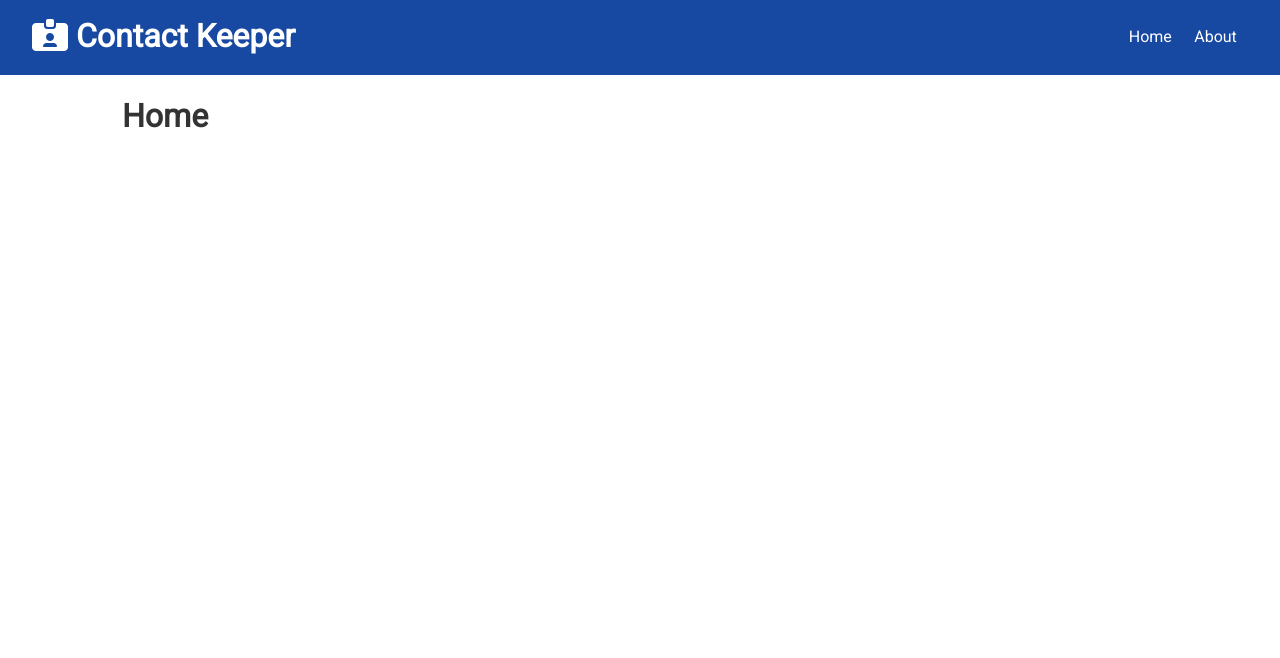
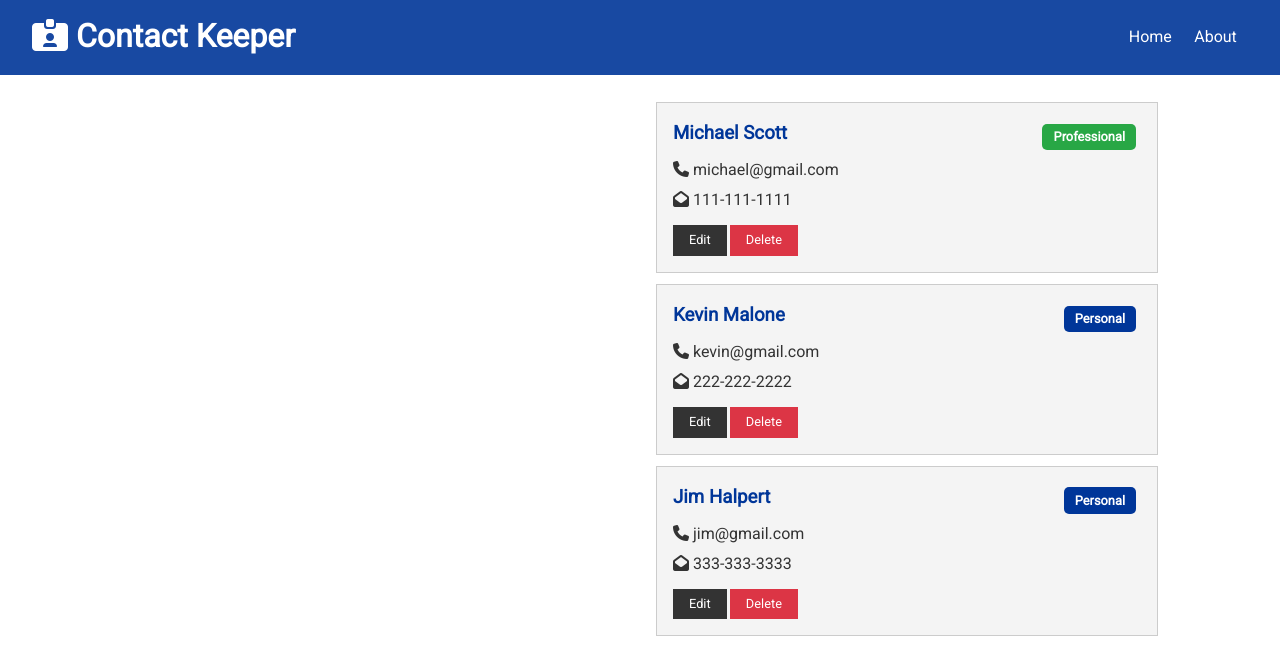
Before and after one commit to jordanduran/Contact-Keeper-CLIENT-, a React (Create React App) app: page / in a window 1280 px wide. Shown: the top 658 px of the page. Built offline with nearby package versions, Linux system fonts and the light colour scheme; the HTML template or start-up script is replaced by a standard one.

Commit message:
Contacts and ContactsItem components

```diff
--- /dev/null
+++ b/src/components/contacts/ContactItem.js
@@ -0,0 +1,45 @@
+import React from 'react';
+import PropTypes from 'prop-types';
+
+const ContactItem = ({ contact }) => {
+  const { id, name, email, phone, type } = contact;
+
+  return (
+    <div className='card bg-light'>
+      <h3 className='text-primary text-left'>
+        {name}{' '}
+        <span
+          style={{ float: 'right' }}
+          className={
+            'badge ' +
+            (type === 'professional' ? 'badge-success' : 'badge-primary')
+          }
+        >
+          {type.charAt(0).toUpperCase() + type.slice(1)}
+        </span>
+      </h3>
+      <ul className='list'>
+        {email && (
+          <li>
+            <i className='fas fa-phone' /> {email}
+          </li>
+        )}
+        {phone && (
+          <li>
+            <i className='fas fa-envelope-open' /> {phone}
+          </li>
+        )}
+      </ul>
+      <p>
+        <button className='btn btn-dark btn-sm'>Edit</button>
+        <button className='btn btn-danger btn-sm'>Delete</button>
+      </p>
+    </div>
+  );
+};
+
+ContactItem.propTypes = {
+  contact: PropTypes.object.isRequired
+};
+
+export default ContactItem;
--- /dev/null
+++ b/src/components/contacts/Contacts.js
@@ -0,0 +1,19 @@
+import React, { Fragment, useContext } from 'react';
+import ContactItem from './ContactItem';
+import ContactContext from '../../context/contact/contactContext';
+
+const Contacts = () => {
+  const contactContext = useContext(ContactContext);
+
+  const { contacts } = contactContext;
+
+  return (
+    <Fragment>
+      {contacts.map(contact => (
+        <ContactItem key={contact.id} contact={contact} />
+      ))}
+    </Fragment>
+  );
+};
+
+export default Contacts;
--- a/src/components/pages/Home.js
+++ b/src/components/pages/Home.js
@@ -1,9 +1,13 @@
 import React from 'react';
+import Contacts from '../contacts/Contacts';
 
 const Home = () => {
   return (
-    <div>
-      <h1>Home</h1>
+    <div className='grid-2'>
+      <div>{/* ContactForm */}</div>
+      <div>
+        <Contacts />
+      </div>
     </div>
   );
 };
--- a/src/context/contact/ContactState.js
+++ b/src/context/contact/ContactState.js
@@ -23,7 +23,7 @@
         type: 'professional'
       },
       {
-        id: 1,
+        id: 2,
         name: 'Kevin Malone',
         email: 'kevin@gmail.com',
         phone: '222-222-2222',
```
